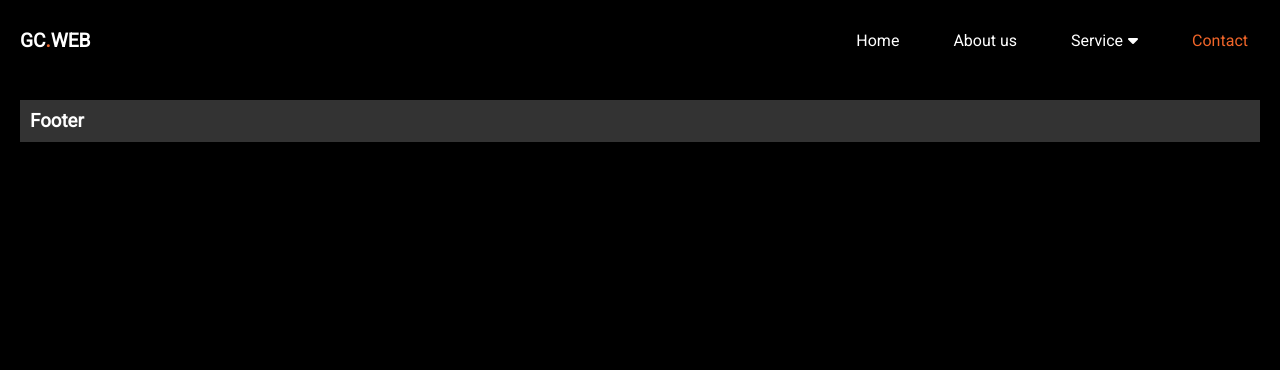
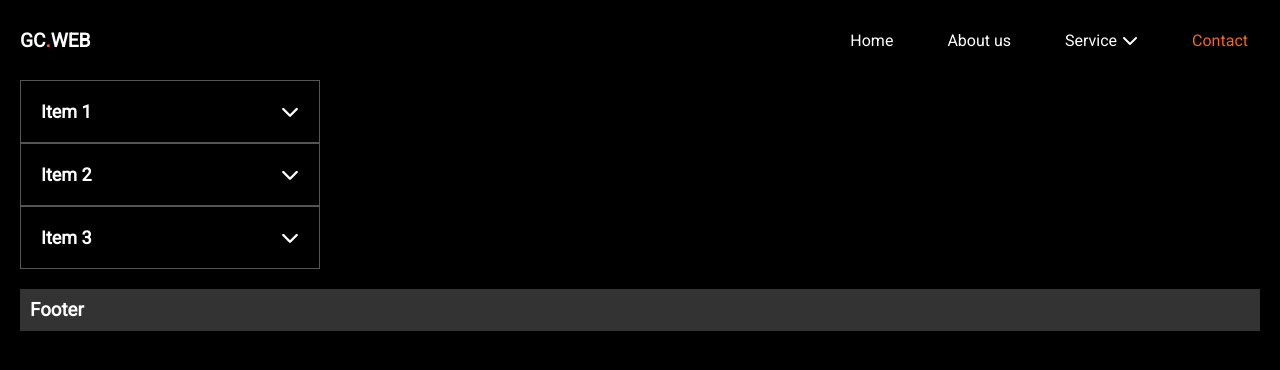
Before and after one commit to german-carosio/gcWeb, a React (Vite) app: page /contact in a window 1280 px wide. Shown: the top 370 px of the page. Built offline with nearby package versions, Linux system fonts and the light colour scheme.

Commit message:
creando acordeon

```diff
--- a/src/App.css
+++ b/src/App.css
@@ -7,6 +7,58 @@
 }
 
 
+.accordion {
+  width: 300px;
+}
+
+details {
+  background: #000; /* Fondo más claro para contraste */
+  border: 1px solid #555;
+
+
+  padding: 10px;
+  box-shadow: 0 2px 4px rgba(0,0,0,0.2);
+  color: #fff; /* Texto blanco */
+}
+
+summary {
+  font-size: 18px;
+  font-weight: bold;
+  cursor: pointer;
+  list-style: none;
+  display: flex;
+  justify-content: space-between;
+  align-items: center;
+  color: #fff; /* Texto blanco */
+  padding: 10px;
+}
+
+summary::-webkit-details-marker {
+  display: none;
+}
+
+details[open] summary {
+  color: #1E90FF; /* Color del texto cuando está abierto */
+}
+
+details p {
+  margin: 10px 0 0;
+  padding: 10px;
+  background: #000; /* Fondo más claro para el contenido */
+
+  color: #fff; /* Texto blanco */
+}
+
+summary i {
+  transition: transform 0.3s ease;
+}
+
+details[open] summary i {
+  transform: rotate(180deg);
+}
+
+
+
 @media (min-width: 768px) {
   .main {
     padding: 0 20px;
--- a/src/pages/Contact.jsx
+++ b/src/pages/Contact.jsx
@@ -10,7 +10,29 @@ const Contact = () => {
         <meta name="description" content="Ponte en contacto con nosotros." />
         <meta name="keywords" content="contact, sitio web, react" />
       </Helmet>
-
+      <div class="accordion">
+        <details>
+            <summary>
+                <span>Item 1</span>
+                <i class="fas fa-chevron-down"></i>
+            </summary>
+            <p>Contenido del primer item.</p>
+        </details>
+        <details>
+            <summary>
+                <span>Item 2</span>
+                <i class="fas fa-chevron-down"></i>
+            </summary>
+            <p>Contenido del segundo item.</p>
+        </details>
+        <details>
+            <summary>
+                <span>Item 3</span>
+                <i class="fas fa-chevron-down"></i>
+            </summary>
+            <p>Contenido del tercer item.</p>
+        </details>
+    </div>
     </div>
   );
 };
--- a/src/partials/Navbar/Navbar.jsx
+++ b/src/partials/Navbar/Navbar.jsx
@@ -67,7 +67,7 @@ const Navbar = () => {
                     </li>
                     <li className={styles.menuItem}>
                         <span className={styles.menuLink} onClick={toggleSubMenu}>
-                            Service <i className={`fa-solid ${isSubMenuOpen ? 'fa-caret-up' : 'fa-caret-down'}`}></i>
+                            Service <i className={`fa-solid ${isSubMenuOpen ? 'fa-chevron-up' : 'fa-chevron-down'}`}></i>
                         </span>
                         <ul className={`${styles.subMenu} ${isSubMenuOpen ? styles.subMenuVisible : ''}`}>
                             <li className={styles.subMenuItem}>
```
